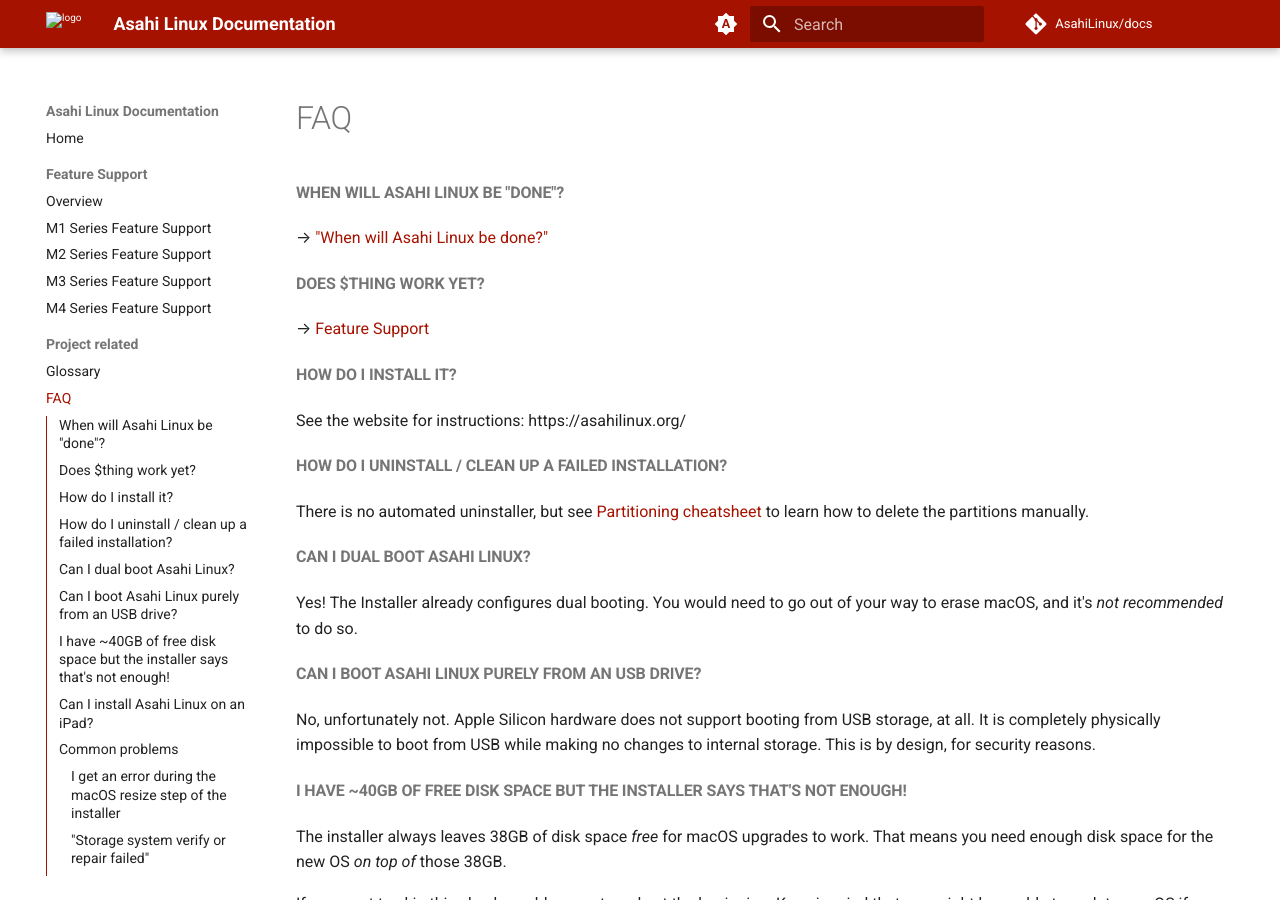
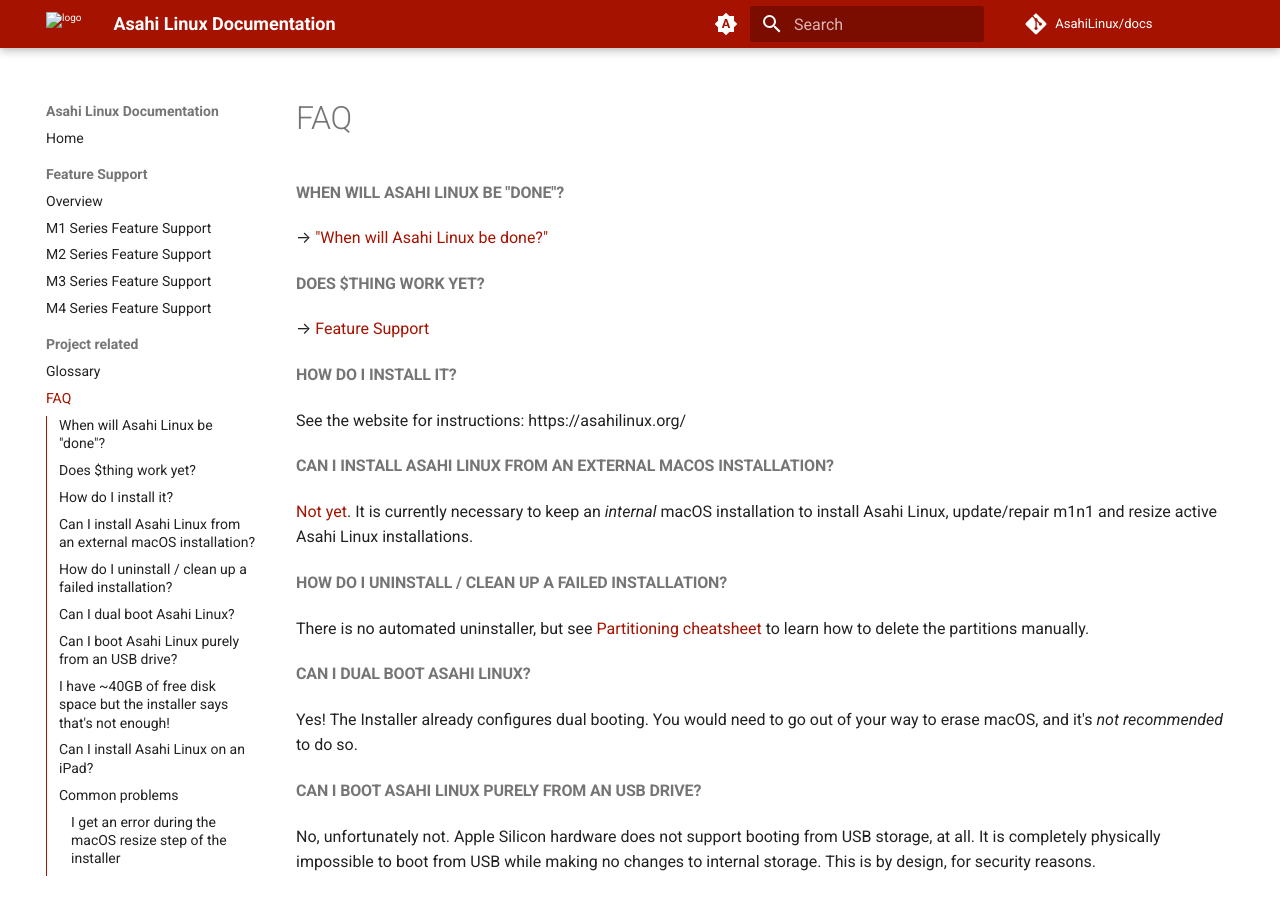
Before and after one commit to AsahiLinux/docs, an MkDocs documentation site: the page built from docs/project/faq.md, in a window 1280 px wide and 900 px high. Built offline with MkDocs 1.6.1 and Material for MkDocs 9.7.7, drawn with Linux system fonts in a browser that asks for light colours; comment, search, counter and statistics services are not loaded.

Commit message:
Add FAQ entry about installing from an external macOS installation
Signed-off-by: Zlendy <zlendy@proton.me>

```diff
--- a/docs/project/faq.md
+++ b/docs/project/faq.md
@@ -13,6 +13,10 @@
 ## How do I install it?
 
 See the website for instructions: https://asahilinux.org/
+
+## Can I install Asahi Linux from an external macOS installation?
+
+[Not yet](https://github.com/AsahiLinux/asahi-installer/issues/250). It is currently necessary to keep an *internal* macOS installation to install Asahi Linux, update/repair m1n1 and resize active Asahi Linux installations.
 
 ## How do I uninstall / clean up a failed installation?
 
```
